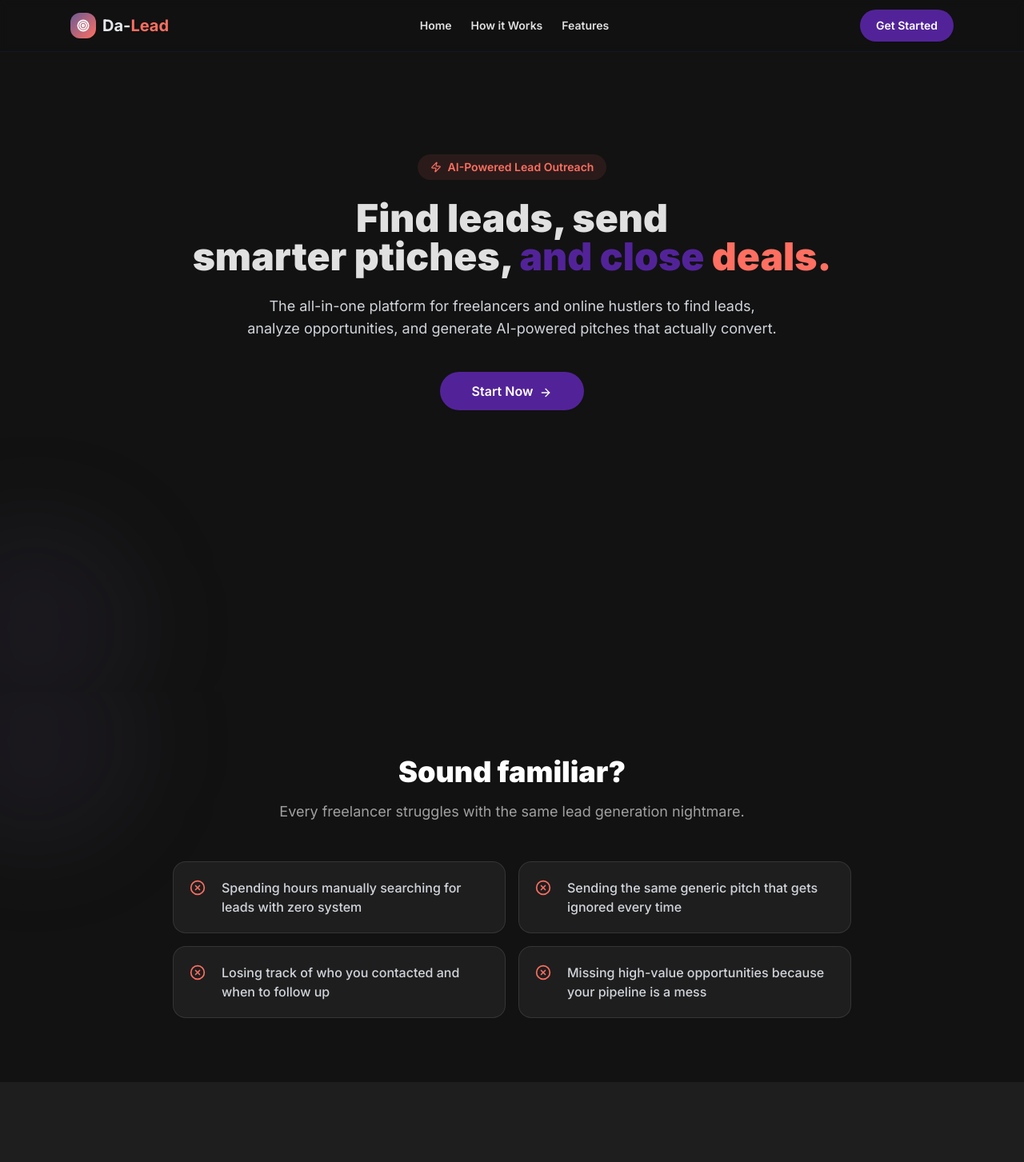
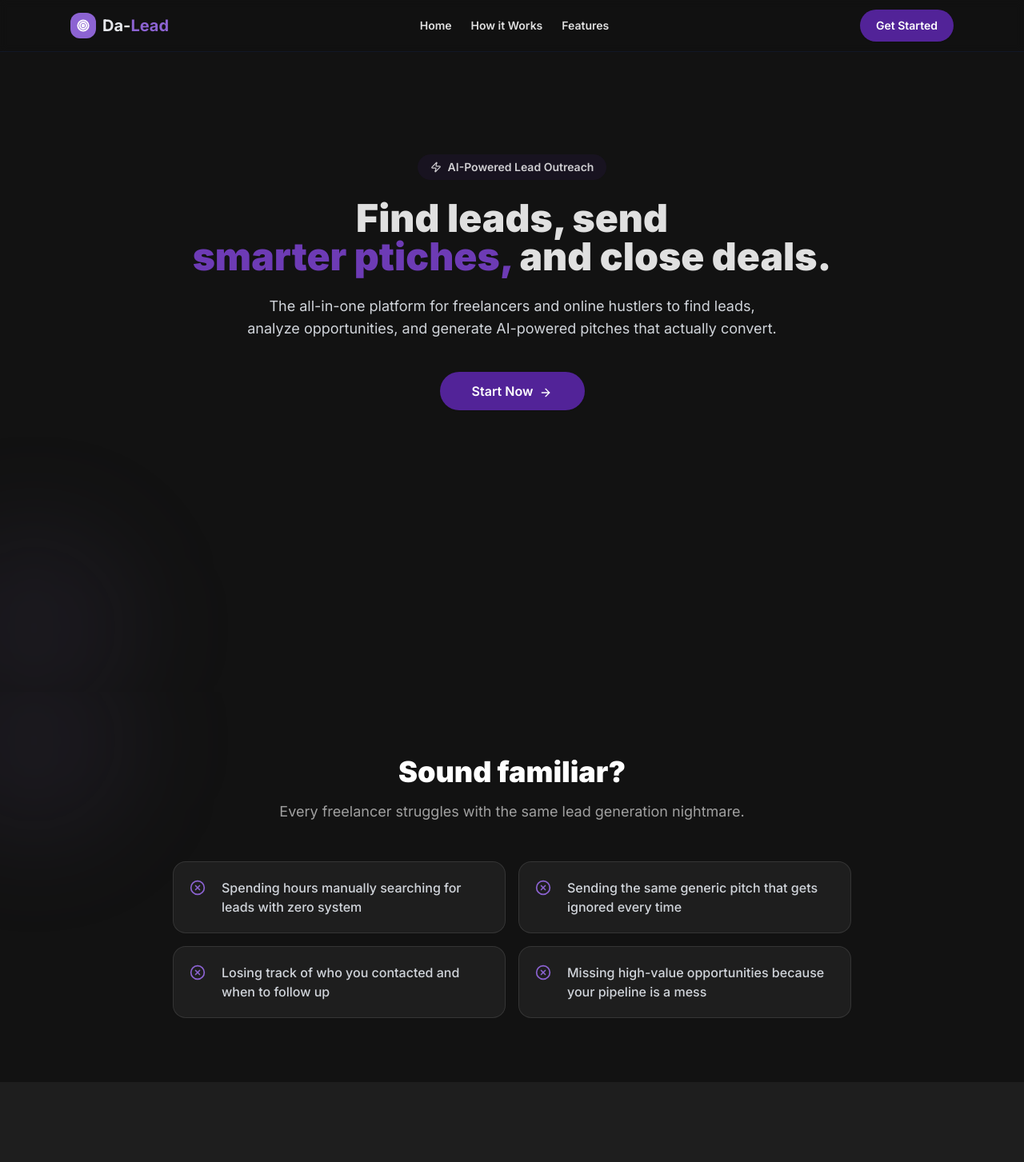
Before and after one commit to MORESUCCESS/da-lead, a React (Vite) app in the folder client/: page / in a window 1280 px wide. Shown: the top 1453 px of the page at 80% size. Built offline with nearby package versions, Linux system fonts and the light colour scheme; no server answers.

Commit message:
Modified the landing page UI layouts and colors

```diff
--- a/client/src/pages/Landing.jsx
+++ b/client/src/pages/Landing.jsx
@@ -59,7 +59,7 @@ const features = [
     icon: MessageSquare,
     title: "AI Pitch Generator",
     desc: "Stop writing the same message. Get personalized cold pitches, follow-ups, and closing messages in seconds.",
-    color: "from-primary to-accent",
+    color: "from-[#8c63d2] to-[#8c63d2]",
   },
   {
     icon: TrendingUp,
@@ -79,10 +79,10 @@ export default function Landing() {
       <header className="sticky top-0 z-50 bg-[#121212]/60 backdrop-blur-sm border-b border-gray-900">
         <div className="max-w-6xl mx-auto px-4 sm:px-6 h-16 flex items-center justify-between">
           <div className="flex items-center gap-2">
-            <div className="w-8 h-8 rounded-xl bg-gradient-to-br from-primary to-accent flex items-center justify-center shadow-sm">
-              <Target size={16} className="text-white" strokeWidth={2.5} />
+            <div className="w-8 h-8 rounded-xl bg-gradient-to-br from-[#8c63d2] to-[#8c63d2] flex items-center justify-center shadow-sm">
+              <Target size={16} className="text-white" strokeWidth={2.8} />
             </div>
-            <span className="font-bold lg:text-xl text-gray-200">Da-<span className="text-accent">Lead</span></span>
+            <span className="font-bold lg:text-xl text-gray-200">Da-<span className="text-[#8c63d2]">Lead</span></span>
           </div>
           <div className="lg:flex hidden md:gap-6">
             <a
@@ -166,16 +166,16 @@ export default function Landing() {
           <div className="max-w-6xl mx-auto px-4 sm:px-6 relative lg:py-12 py-[85px]">
             <div className="flex items-center w-full justify-center">
               <div>
-                <div data-aos="fade-up" className="inline-flex items-center gap-2 bg-accent/10 text-accent text-sm font-semibold px-4 py-1.5 rounded-full mb-6">
+                <div data-aos="fade-up" className="inline-flex items-center gap-2 bg-[#522398]/10 text-white/80 text-sm font-semibold px-4 py-1.5 rounded-full mb-6">
                   <Zap size={14} />
                   <span>AI-Powered Lead Outreach</span>
                 </div>
                 <h1 data-aos="fade-right" className="lg:text-5xl text-4xl font-black text-[#E0E0E0] leading-tight mb-6">
                   Find leads, send {" "}
                   <br className="lg:flex hidden" />
-                  smarter ptiches,{" "}
-                  <span className="text-[#522398]">and close</span>{" "}
-                  <span className="text-accent">deals.</span>
+                  <span className="text-[#6d3bb5]">smarter ptiches,</span>{" "}
+                  <span>and close</span>{" "}
+                  <span className="">deals.</span>
                 </h1>
                 <p data-aos="fade-in" className="lg:text-lg text-gray-300 mb-10 leading-relaxed max-w-2xl mx-auto">
                   The all-in-one platform for freelancers and online hustlers to
@@ -210,7 +210,7 @@ export default function Landing() {
                   data-aos="fade-right"
                   className="flex items-start gap-5 bg-[#1E1E1E] rounded-2xl p-5 text-left border border-white/10 hover:scale-105 duration-300 cursor-pointer"
                 >
-                  <XCircle size={20} className="text-accent shrink-0 mt-0.5" />
+                  <XCircle size={20} className="text-[#8c63d2] shrink-0 mt-0.5" />
                   <p className="text-gray-300 font-medium">{point}</p>
                 </div>
               ))}
@@ -330,10 +330,10 @@ export default function Landing() {
         <div className="max-w-6xl mx-auto px-4 sm:px-6">
           <div className="flex flex-col md:flex-row items-center justify-between gap-6">
             <div className="flex flex-col lg:flex-row items-center gap-2">
-              <div className="w-7 h-7 rounded-xl bg-gradient-to-br from-primary to-accent flex items-center justify-center">
+              <div className="w-7 h-7 rounded-xl bg-gradient-to-br from-[#8c63d2] to-[#8c63d2] flex items-center justify-center">
                 <Target size={14} className="text-white" />
               </div>
-              <span className="font-bold text-[#E0E0E0]">Da-Lead</span>
+              <p className="text-white font-bold">Da-<span className="text-[#8c63d2]">Lead</span></p>
               <span className="text-[#A0A0A0] text-sm ml-2">
                 · Find leads, send smarter ptiches, and close deals.
               </span>
```
